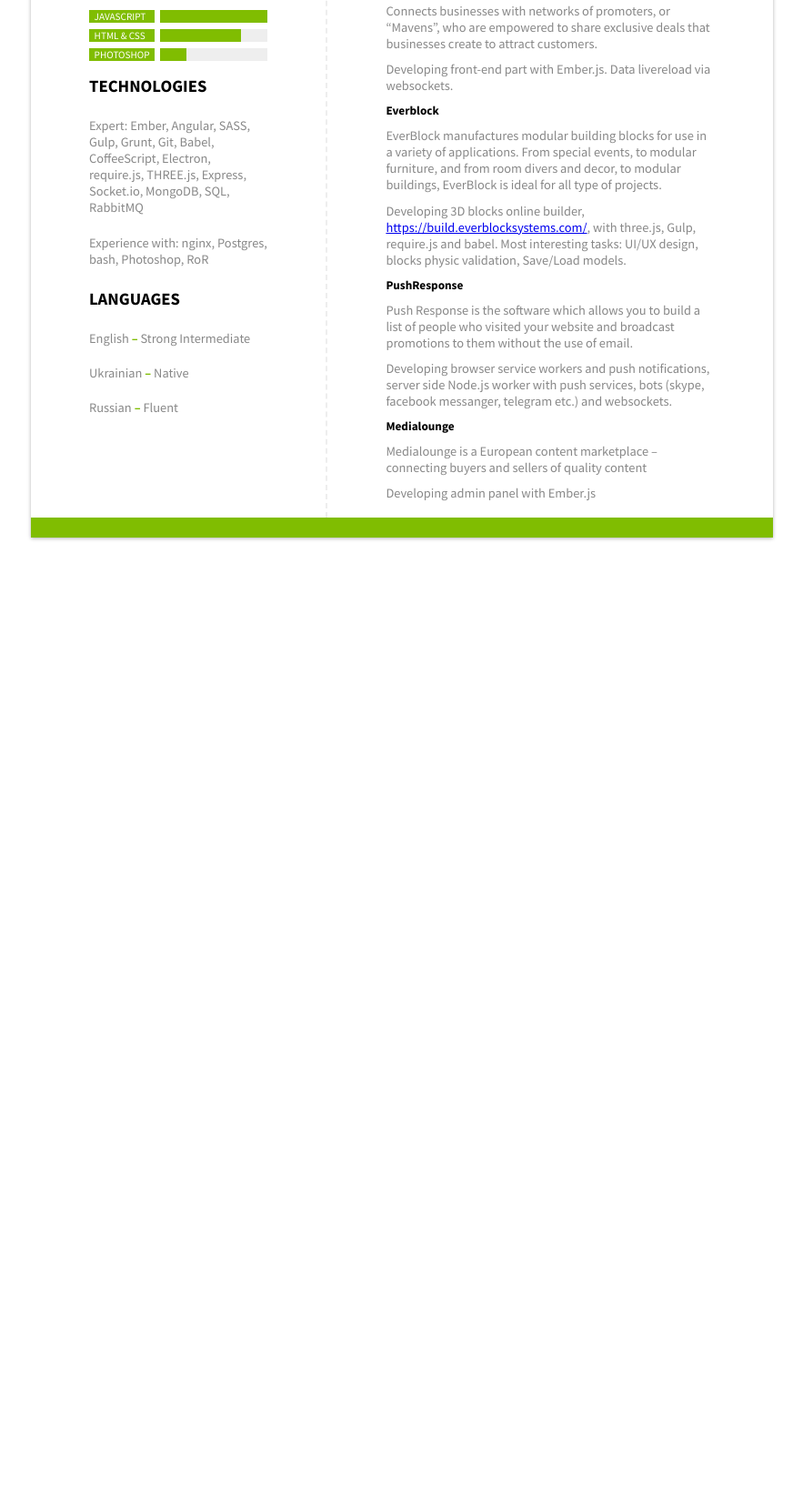
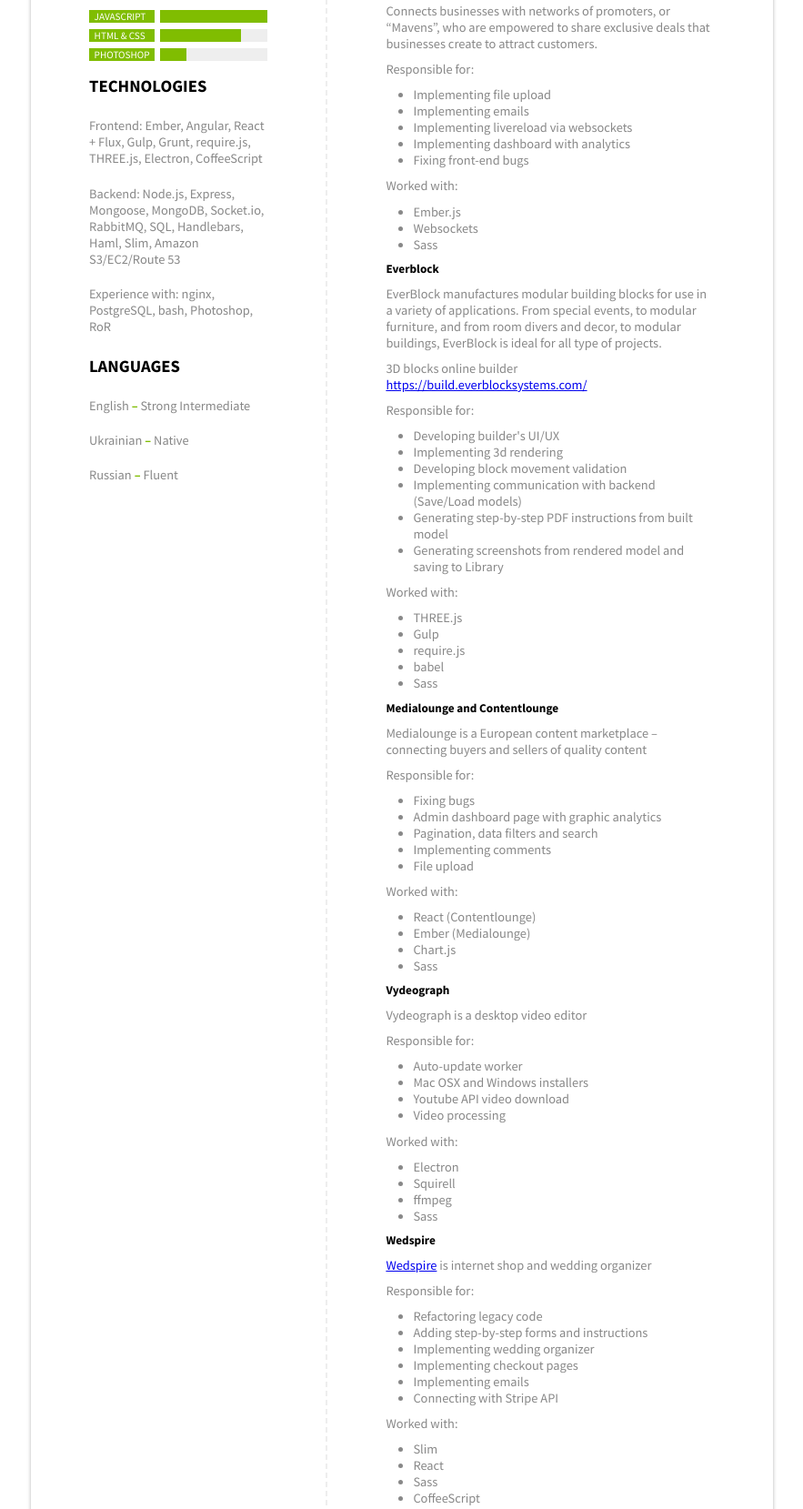
Before and after one commit to mkozak0108/mkozak, a plain HTML site: page index.html in a window 1280 px wide. Shown: the part 453-2112 px from the top of the page at 91% size, without its empty margins (198-1081 px from the left). Before the commit the page ends 1060 px from the top, so only its background shows below. Drawn offline with Linux system fonts and the light colour scheme.

Commit message:
Update resume

```diff
--- a/index.html
+++ b/index.html
@@ -45,8 +45,9 @@
       <span class="skill-level _25"></span>
     </div>
     <h3>TECHNOLOGIES</h3>
-    <p>Expert: Ember, Angular, SASS, Gulp, Grunt, Git, Babel, CoffeeScript, Electron, require.js, THREE.js, Express, Socket.io, MongoDB, SQL, RabbitMQ</p>
-    <p>Experience with: nginx, Postgres, bash, Photoshop, RoR</p>
+    <p>Frontend: Ember, Angular, React + Flux, Gulp, Grunt, require.js, THREE.js, Electron, CoffeeScript</p>
+    <p>Backend: Node.js, Express, Mongoose, MongoDB, Socket.io, RabbitMQ, SQL, Handlebars, Haml, Slim, Amazon S3/EC2/Route 53</p>
+    <p>Experience with: nginx, PostgreSQL, bash, Photoshop, RoR</p>
     <h3>LANGUAGES</h3>
     <p>English <span class="primary">–</span> Strong Intermediate</p>
     <p>Ukrainian <span class="primary">–</span> Native</p>
@@ -72,16 +73,155 @@
     <section class="section">
       <h5>LocalMaven and RealtyMaven</h5>
       <p>Connects businesses with networks of promoters, or “Mavens”, who are empowered to share exclusive deals that businesses create to attract customers.</p>
-      <p>Developing front-end part with Ember.js. Data livereload via websockets.</p>
+      <p>Responsible for:</p>
+      <ul>
+        <li>Implementing file upload</li>
+        <li>Implementing emails</li>
+        <li>Implementing livereload via websockets</li>
+        <li>Implementing dashboard with analytics</li>
+        <li>Fixing front-end bugs</li>
+      </ul>
+
+      <p>Worked with:</p>
+      <ul>
+        <li>Ember.js</li>
+        <li>Websockets</li>
+        <li>Sass</li>
+      </ul>
       <h5>Everblock</h5>
       <p>EverBlock manufactures modular building blocks for use in a variety of applications. From special events, to modular furniture, and from room divers and decor, to modular buildings, EverBlock is ideal for all type of projects.</p>
-      <p>Developing 3D blocks online builder, <a target="_blank" href="https://build.everblocksystems.com/">https://build.everblocksystems.com/</a>, with three.js, Gulp, require.js and babel. Most interesting tasks: UI/UX design, blocks physic validation, Save/Load models.</p>
+      <p>3D blocks online builder <a target="_blank" href="https://build.everblocksystems.com/">https://build.everblocksystems.com/</a>
+      <p>Responsible for:</p>
+      <ul>
+        <li>Developing builder's UI/UX</li>
+        <li>Implementing 3d rendering</li>
+        <li>Developing block movement validation</li>
+        <li>Implementing communication with backend (Save/Load models)</li>
+        <li>Generating step-by-step PDF instructions from built model</li>
+        <li>Generating screenshots from rendered model and saving to Library</li>
+      </ul>
+      <p>Worked with:</p>
+      <ul>
+        <li>THREE.js</li>
+        <li>Gulp</li>
+        <li>require.js</li>
+        <li>babel</li>
+        <li>Sass</li>
+      </ul>
+
+      <h5>Medialounge and Contentlounge</h5>
+      <p>Medialounge is a European content marketplace – connecting buyers and sellers of quality content</p>
+      <p>Responsible for:</p>
+      <ul>
+        <li>Fixing bugs</li>
+        <li>Admin dashboard page with graphic analytics</li>
+        <li>Pagination, data filters and search</li>
+        <li>Implementing comments</li>
+        <li>File upload</li>
+      </ul>
+      <p>Worked with:</p>
+      <ul>
+        <li>React (Contentlounge)</li>
+        <li>Ember (Medialounge)</li>
+        <li>Chart.js</li>
+        <li>Sass</li>
+      </ul>
+
+      <h5>Vydeograph</h5>
+      <p>Vydeograph is a desktop video editor</p>
+      <p>Responsible for:</p>
+      <ul>
+        <li>Auto-update worker</li>
+        <li>Mac OSX and Windows installers</li>
+        <li>Youtube API video download</li>
+        <li>Video processing</li>
+      </ul>
+      <p>Worked with:</p>
+      <ul>
+        <li>Electron</li>
+        <li>Squirell</li>
+        <li>ffmpeg</li>
+        <li>Sass</li>
+      </ul>
+
+      <h5>Wedspire</h5>
+      <p><a href="https://wedspire.com/">Wedspire</a> is internet shop and wedding organizer</p>
+      <p>Responsible for:</p>
+      <ul>
+        <li>Refactoring legacy code</li>
+        <li>Adding step-by-step forms and instructions</li>
+        <li>Implementing wedding organizer</li>
+        <li>Implementing checkout pages</li>
+        <li>Implementing emails</li>
+        <li>Connecting with Stripe API</li>
+      </ul>
+      <p>Worked with:</p>
+      <ul>
+        <li>Slim</li>
+        <li>React</li>
+        <li>Sass</li>
+        <li>CoffeeScript</li>
+      </ul>
+
       <h5>PushResponse</h5>
       <p>Push Response is the software which allows you to build a list of people who visited your website and broadcast promotions to them without the use of email.</p>
-      <p>Developing browser service workers and push notifications, server side Node.js worker with push services, bots (skype, facebook messanger, telegram etc.) and websockets.</p>
-      <h5>Medialounge</h5>
-      <p>Medialounge is a European content marketplace – connecting buyers and sellers of quality content</p>
-      <p>Developing admin panel with Ember.js</p>
+      <p>Responsible for:</p>
+      <ul>
+        <li>Developing database architecture</li>
+        <li>Developing REST API</li>
+        <li>Developing backend push notifications with Service Workers API and websockets</li>
+        <li>Developing cron jobs and job queries</li>
+        <li>Developing bots notifications (skype, facebook messanger, telegram etc.)</li>
+        <li>Saving and gathering analytics data</li>
+      </ul>
+      <p>Worked with:</p>
+      <ul>
+        <li>Node.js, express.js</li>
+        <li>PostgreSQL</li>
+        <li>RabbitMQ</li>
+        <li>Service Workers API</li>
+        <li>websockets</li>
+        <li>nginx</li>
+      </ul>
+
+      <h5>Setai.TV</h5>
+      <p><a href="https://setai.tv/">Setai.TV</a> first social streaming platform</p>
+      <p>Responsible for:</p>
+      <ul>
+        <li>Developing database architecture</li>
+        <li>Settings up Amazon services and connecting API</li>
+        <li>Developing REST API</li>
+        <li>Developing streaming server based on nginx</li>
+        <li>Developing frontend pages of streamer side</li>
+      </ul>
+      <p>Worked with:</p>
+      <ul>
+        <li>Node.js, express.js</li>
+        <li>Amazon S3, EC2, Route 53</li>
+        <li>MongoDB</li>
+        <li>Ember.js</li>
+      </ul>
+
+      <h5>Moca</h5>
+      <p>Platform for art exhibitions with voting and image recognition system</p>
+      <p>Responsible for:</p>
+      <ul>
+        <li>Developing database architecture</li>
+        <li>Developing GraphQL API</li>
+        <li>Developing image recognition</li>
+        <li>Settings up Amazon services and connecting API</li>
+        <li>Developing Admin Panel</li>
+      </ul>
+      <p>Worked with:</p>
+      <ul>
+        <li>Node.js, express.js</li>
+        <li>Amazon S3, EC2, Route 53</li>
+        <li>MongoDB</li>
+        <li>GraphQL</li>
+        <li>Pastec</li>
+        <li>GraphicMagic</li>
+        <li>Ember.js</li>
+      </ul>
     </section>
   </div>
   <footer class="footer"></footer>
--- a/style.css
+++ b/style.css
@@ -12,9 +12,16 @@ h3, h5, p {
   margin: 0.7em 0;
 }
 
+li,
 p {
   font-size: 0.9em;
   color: #888;
+}
+
+ul {
+  padding-left: 30px;
+  margin-top: 5px;
+  margin-bottom: 5px;
 }
 
 .fa {
```
